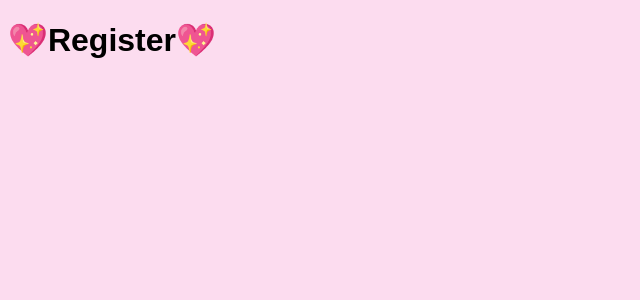
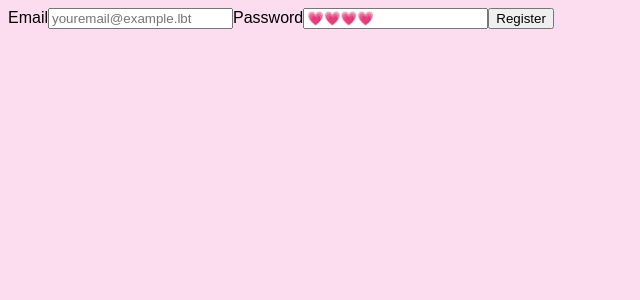
Before and after one commit to Taniagf31/DEV002-notes, a React (Vite) app: page /register in a window 1280 px wide. Shown: the top 300 px of the page, without its empty margins (0-640 px from the left). Built offline with nearby package versions, Linux system fonts and the light colour scheme; a web font is replaced by a local one.

Commit message:
se muestra en registro  email y password

```diff
--- a/src/components/Home.jsx
+++ b/src/components/Home.jsx
@@ -1,10 +1,10 @@
-import { useContext } from 'react';
-import {context} from '../context/authContext'
+import {useAuth} from '../context/authContext'
 
 export function Home (){
 
-const authContext = useContext(context)
+const authContext = useAuth()
 
+console.log(authContext);
 
     return <h1>💗Home💗</h1>;
 }
--- a/src/components/Login.jsx
+++ b/src/components/Login.jsx
@@ -1,3 +1,20 @@
-export function Login (){
-    return <h1>💗LOGIN💗</h1>;
+import { useState } from "react";
+
+export function Login() {
+
+    const [user, setUser] = useState({
+        email: '',
+        password: ''
+    })
+
+    return <div>
+
+        <form>
+
+            <input type="email" name="email" id="email" />
+
+            <input type="password" name="password" id="password" />
+
+        </form>
+    </div>
 }
--- a/src/components/Register.jsx
+++ b/src/components/Register.jsx
@@ -1,3 +1,71 @@
-export function Register (){
-    return <h1>💖Register💖</h1>;
+
+import { useState } from 'react';
+import { useAuth } from '../context/authContext'
+import { useNavigate, useResolvedPath } from 'react-router-dom';
+import { async } from '@firebase/util';
+
+
+export function Register() {
+
+    const [user, setUser] = useState({
+        email: '',
+        password: '',
+    });
+    const { signup } = useAuth()
+    const navigate = useNavigate()
+    const [error, setError] = useState();
+
+
+    const handleChange = ({ target: { name, value } }) =>
+        setUser({ ...user, [name]: value })
+
+
+    const handleSubmit = async (e) => {
+        e.preventDefault()
+        try {
+
+            await signup(user.email, user.password)
+            navigate("/")
+        } catch (error) {
+            console.log(error.code);
+            setError(error.message);
+        }
+    }
+
+    return (
+        <div>
+            {error && <p> {error}</p>}
+
+
+            <form onSubmit={handleSubmit}>
+                <label htmlFor="email">Email</label>
+                <input
+                    type="email"
+                    name="email"
+                    placeholder="youremail@example.lbt"
+                    onChange={handleChange}
+                />
+
+                <label htmlFor="password">Password</label>
+                <input
+                    type="password"
+                    name="password"
+                    placeholder="💗💗💗💗"
+                    id='password'
+                    onChange={handleChange}
+
+                />
+
+                <button>Register</button>
+
+            </form>
+        </div>
+    )
 }
+
+
+
+
+
+//     return <h1>💖Register💖</h1>;
+// }
--- a/src/context/authContext.jsx
+++ b/src/context/authContext.jsx
@@ -1,14 +1,20 @@
-// import { Children } from "react";
+import { createContext, useContext } from "react";
+import {createUserWithEmailAndPassword} from "firebase/auth";
+import {auth} from "../Firebase"
 
-import { createContext } from "react";
 
-export const context = createContext()
+export const authContext = createContext();
 
+export const useAuth = () => {
+    const context = useContext(authContext)
+    return context
+
+}
 export function AuthProvider({ children }) {
 
-    const user = {
-        login: true,
-    };
-    return <context.Provider value={{ user }}> {children} </context.Provider>;
+    const signup = (email, password) => createUserWithEmailAndPassword(auth, email, password);
+
+
+    return <authContext.Provider value={{ signup }}> {children} </authContext.Provider>;
 
 }
```
